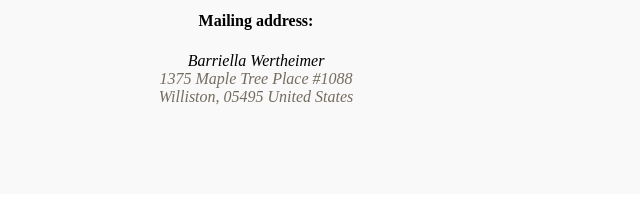
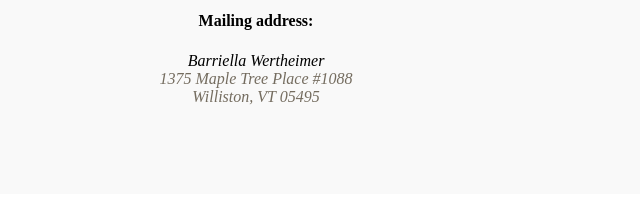
Before and after one commit to barriellaw/home, a plain HTML site: page menu-nav/menu-footer.html in a window 1280 px wide. Shown: the part 197-394 px from the top of the page, 384-1024 px from the left. Drawn offline with Linux system fonts and the light colour scheme.

Commit message:
Update menu-footer.html

```diff
--- a/menu-nav/menu-footer.html
+++ b/menu-nav/menu-footer.html
@@ -79,7 +79,7 @@
                         <div id="address">
                             <h4>Mailing address:</h4>
                             <address>Barriella Wertheimer<br>
-                                <a href="https://tinyurl.com/43pbjxc5" target="_blank">1375 Maple Tree Place #1088<br>Williston, 05495 United States</a>
+                                <a href="https://tinyurl.com/43pbjxc5" target="_blank">1375 Maple Tree Place #1088<br>Williston, VT 05495</a>
                             </address>
                         </div>
                     </div>
```
